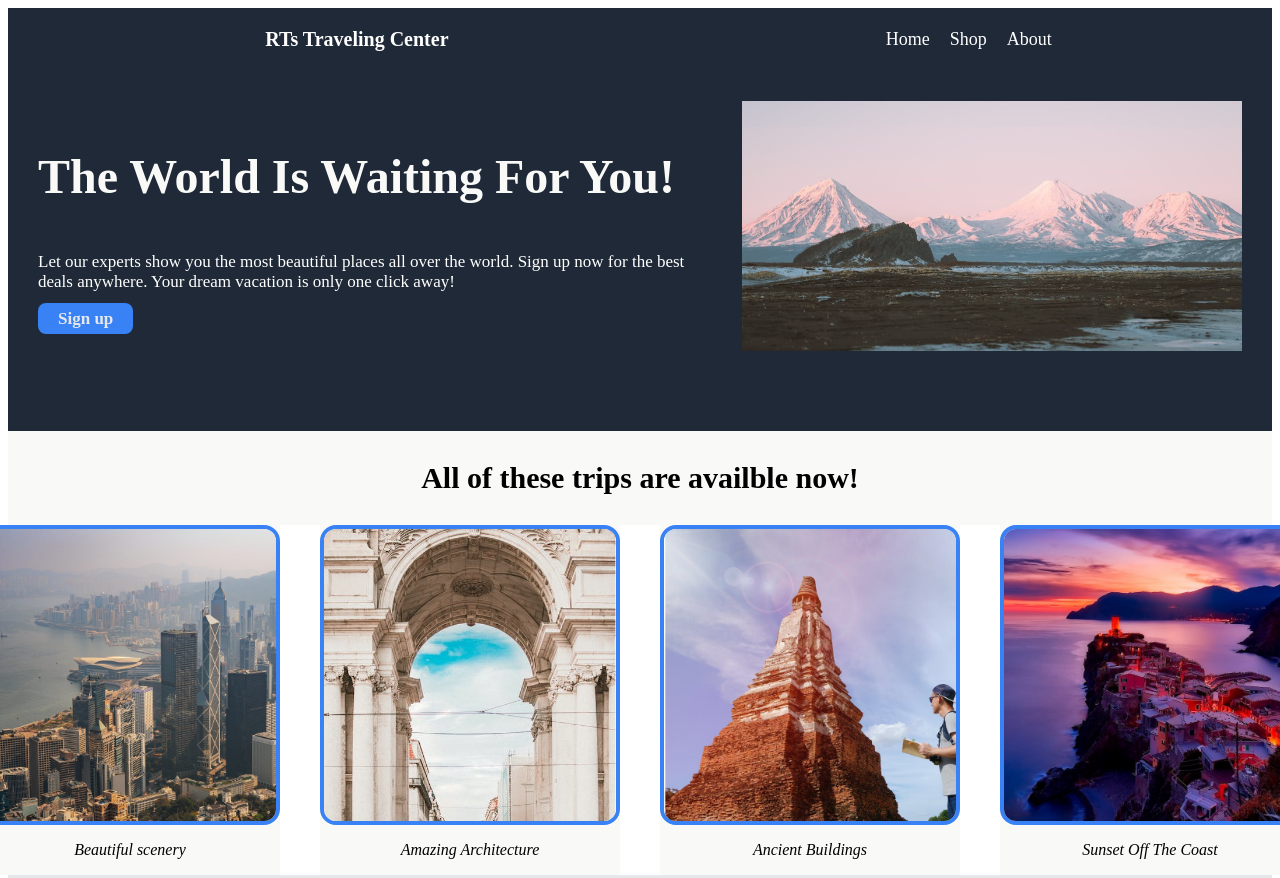
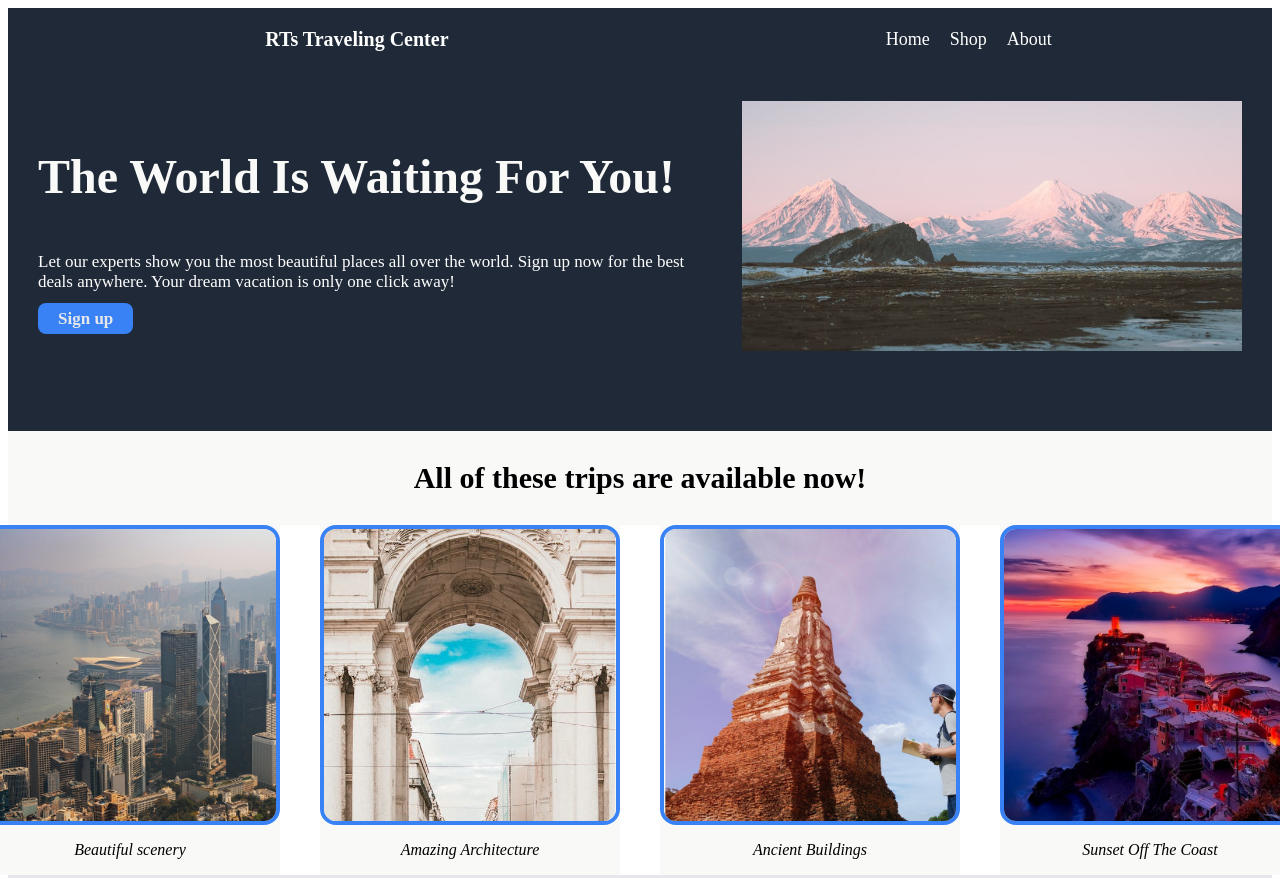
Before and after one commit to RHINO0187/Project-Landing-Page, a plain HTML site: page index.html in a window 1280 px wide. Shown: the top 878 px of the page. Drawn offline with Linux system fonts and the light colour scheme.

Commit message:
Fix spelling error

```diff
--- a/index.html
+++ b/index.html
@@ -37,7 +37,7 @@ Let our experts show you the most beautiful places all over the world. Sign up n
         </div>
         </div>
         <div class="body">
-            <p>All of these trips are availble now!</p>
+            <p>All of these trips are available now!</p>
         </div>
         <div class="picture-container">
         <div class="pictures">
```
